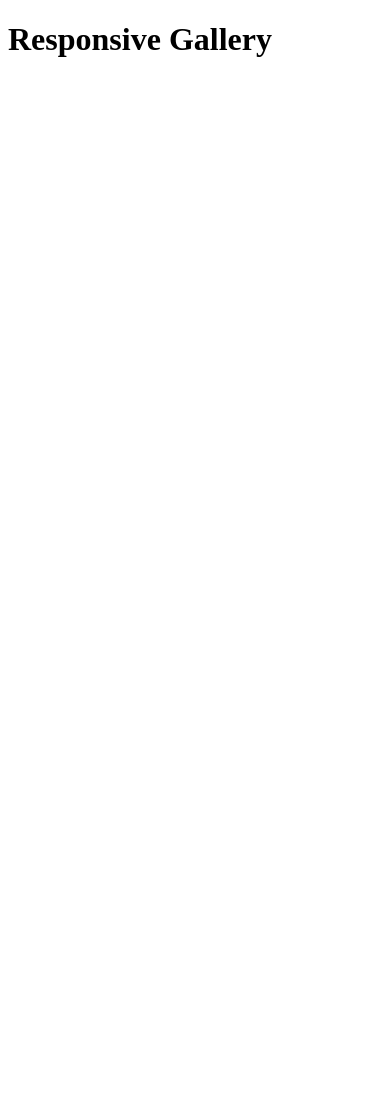
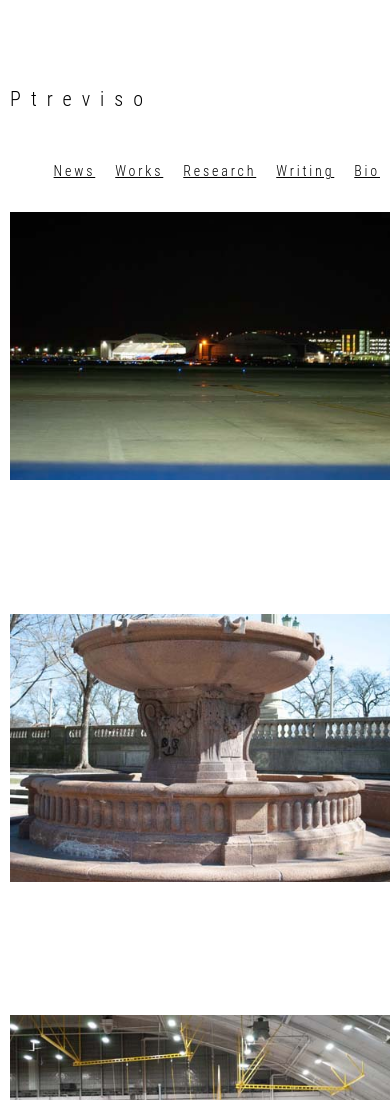
Before and after one commit to ptreviso/webdev1, a plain HTML site: page assignments/responsive-gallery/index.html in a window 390 px wide. Shown: the top 1100 px of the page. Before the commit the page ends 844 px from the top, so only its background shows below. Drawn offline with Linux system fonts and the light colour scheme.

Commit message:
Responsive gallery update

```diff
--- a/assignments/responsive-gallery/index.html
+++ b/assignments/responsive-gallery/index.html
@@ -8,6 +8,57 @@
     <title>Responsive Gallery</title>
 </head>
 <body>
-    <h1>Responsive Gallery</h1>
+    <h1>Ptreviso</h1>
+
+    <nav>
+        <ul>
+        <li><a href="#">News</a></li>
+        <li><a href="#">Works</a></li>
+        <li><a href="#">Research</a></li>
+        <li><a href="#">Writing</a></li>
+        <li><a href="#">Bio</a></li>
+        </ul>
+    </nav>
+
+
+
+    <div class="gallery grid-container">
+        <div class="image-card">
+        <div class="image-title">Airfield</div>
+        <img src="images/airfield.jpg" alt="airfield">
+    </div>
+    <div class="image-card">
+        <div class="image-title">Fountain</div>
+        <img src="images/fountain.jpg" alt="fountain">
+    </div>
+    <div class="image-card">
+        <div class="image-title">Hangar Plane</div>
+        <img src="images/hangarplane.jpg" alt="hangarplane">
+        </div>
+        <div class="image-card">
+            <div class="image-title">Marshal-In</div>
+        <img src="images/marshal-in.jpg" alt="marshal-in">
+        </div>
+        <div class="image-card">
+            <div class="image-title">Marshalling</div>
+        <img src="images/marshalling.jpg" alt="marshalling">
+        </div>
+        <div class="image-card">
+            <div class="image-title">Private Plane</div>
+        <img src="images/privatejet.jpg" alt="privateplane">
+        </div>
+        <div class="image-card">
+            <div class="image-title">Back View of the Plane</div>
+        <img src="images/planebackview.jpeg" alt="backview">
+        </div>
+        <div class="image-card">
+            <div class="image-title">Stairs</div>
+        <img src="images/stairs.jpg" alt="stairs">
+        </div>
+        <div class="image-card">
+            <div class="image-title">Cockpit</div>
+        <img src="images/cockpit.jpeg" alt="cockpit">
+        </div>
+      </div>
 </body>
 </html>
--- a/assignments/responsive-gallery/style.css
+++ b/assignments/responsive-gallery/style.css
@@ -0,0 +1,98 @@
+body {
+    margin: 5px;
+    margin-top: 50px;
+    padding: 5px;
+}
+h1 {
+    font-family: 'Roboto Condensed', sans-serif;
+    font-weight: 300;
+    font-style: normal;
+    font-size: 20px;
+    line-height: 3.1em;
+    letter-spacing: .5em;
+    text-transform: capitalize;
+}
+nav ul{
+    list-style: none;
+   text-align: right;
+   letter-spacing: 1em;
+   line-height: 3.1em;
+
+}
+
+nav li {
+    display: inline-table;
+    text-align: right;
+
+}
+
+nav a {
+    font-family: 'Roboto Condensed', sans-serif;
+    font-weight: 300;
+    font-style: normal;
+    font-size: 14px;
+    letter-spacing: .2em;
+    text-transform: none;
+    line-height: 3.1em;
+    color:black;
+}
+
+
+  .image-card {
+    position: relative;
+    width: 400px;
+    height: 400px;
+  }
+
+  .image-card:hover .image-title {
+    opacity: 1;
+  }
+
+  .image-title {
+    position: absolute;
+    background: #fffd;
+    top: 0;
+    right: 0;
+    bottom: 0;
+    left: 0;
+    opacity: 0;
+
+    display: grid;
+    place-items: center;
+    transition: all .25s;
+  }
+
+  img {
+    display: block;
+  }
+
+  .grid-container {
+    display: grid;
+    background: white;
+
+    grid-template-columns: repeat(8 100px);
+    grid-template-rows: repeat(8 100px);
+  }
+
+  .gallery {
+    display: grid;
+    grid-template-columns: 5fr 5fr 5fr;
+    gap: .1em;
+  }
+
+  .gallery img {
+    width: 100%;
+  }
+
+  @media (max-width: 1050px) {
+
+    .gallery {
+      grid-template-columns: 1fr 1fr;
+    }
+  }
+
+  @media (max-width: 768px) {
+    .gallery {
+      grid-template-columns: 1fr;
+    }
+  }
```
Also changed, not shown: assignments/responsive-gallery/images/airfield.jpg (added), assignments/responsive-gallery/images/fountain.jpg (added), assignments/responsive-gallery/images/hangarplane.jpg (added), assignments/responsive-gallery/images/marshal-in.jpg (added), assignments/responsive-gallery/images/marshalling.jpg (added), assignments/responsive-gallery/images/privatejet.jpg (added), assignments/responsive-gallery/images/sculptor.jpg (added), assignments/responsive-gallery/images/stairs.jpg (added), 4 other files.
